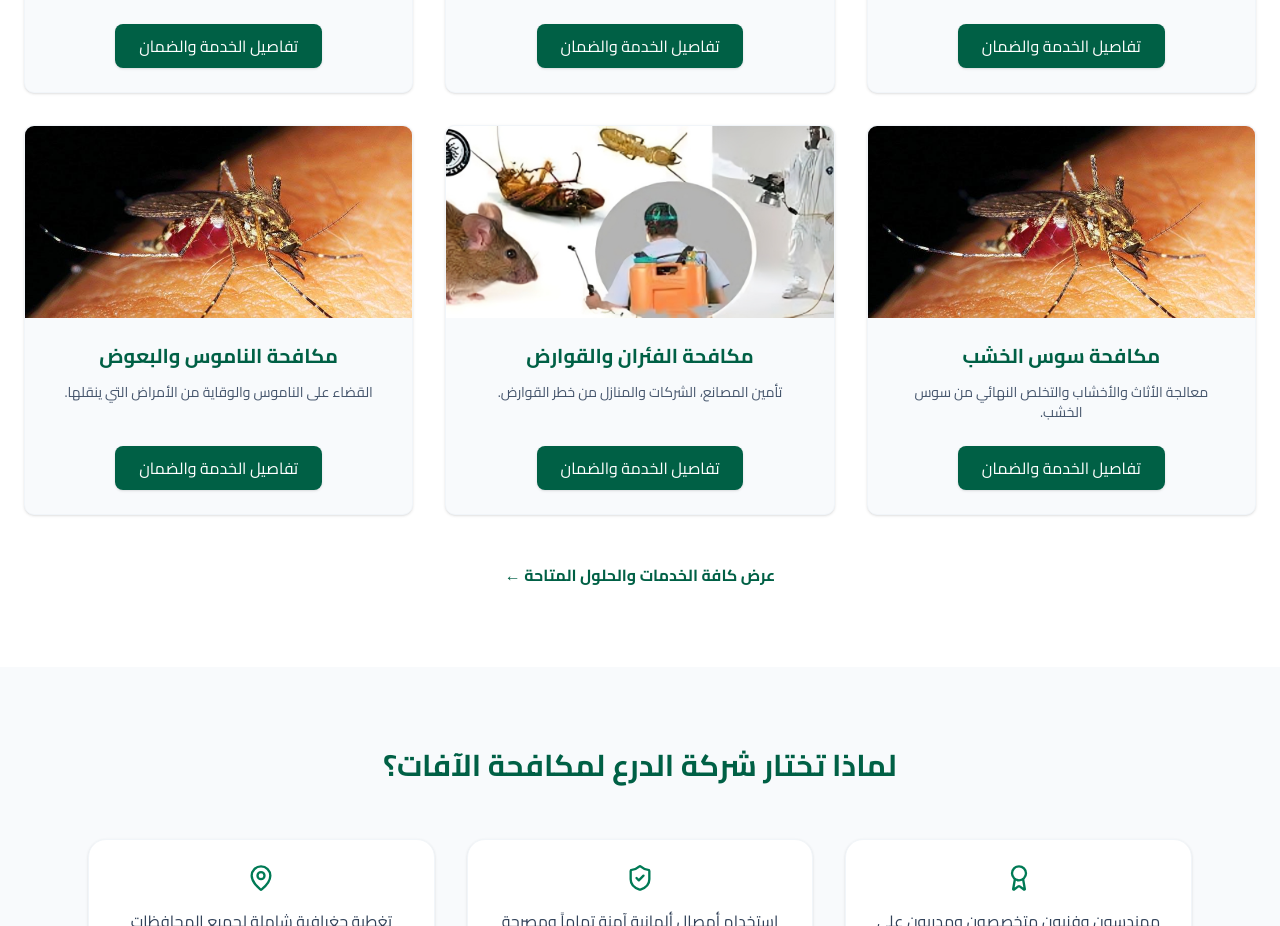
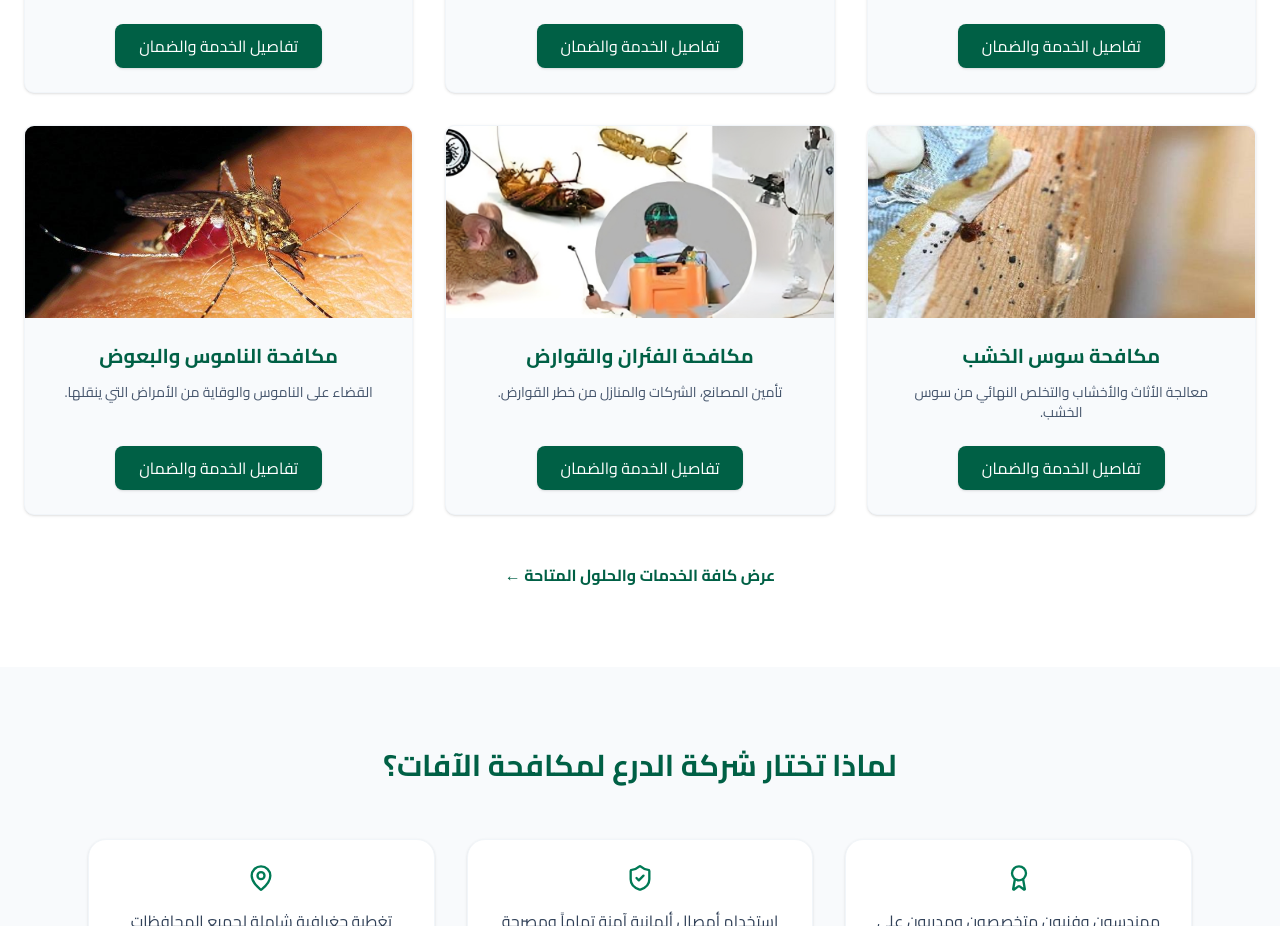
Before and after one commit to MohamedElgazwy/masr-alalmanyia, a Next.js app: page / in a window 1280 px wide. Shown: the part 1240-2166 px from the top of the page. Built offline with nearby package versions, Linux system fonts and the light colour scheme.

Commit message:
hanle additional services soosalkashab

```diff
--- a/app/data/services.js
+++ b/app/data/services.js
@@ -59,7 +59,7 @@ export const servicesData = {
     tagline: "حافظ على أثاثك وديكوراتك الخشبية من التآكل",
     description:
       "سوس الخشب يدمر الأثاث ببطء ويعمل في صمت. نستخدم تقنيات الحقن والتبخير المتقدمة للقضاء على الحشرة في كافة أطوارها (البيض، اليرقات، الحشرة الكاملة) داخل الأخشاب وحماية أثاثك من التلف التام.",
-    image: "/images/image7.jpg",
+    image: "/images/image11.jpg",
     scopes: [
       "فحص دقيق للقطع الخشبية والأبواب المصابة",
       "الحقن الموضعي للثقوب بمواد كيميائية متخصصة",
```
Also changed, not shown: public/images/image11.jpg (added).
